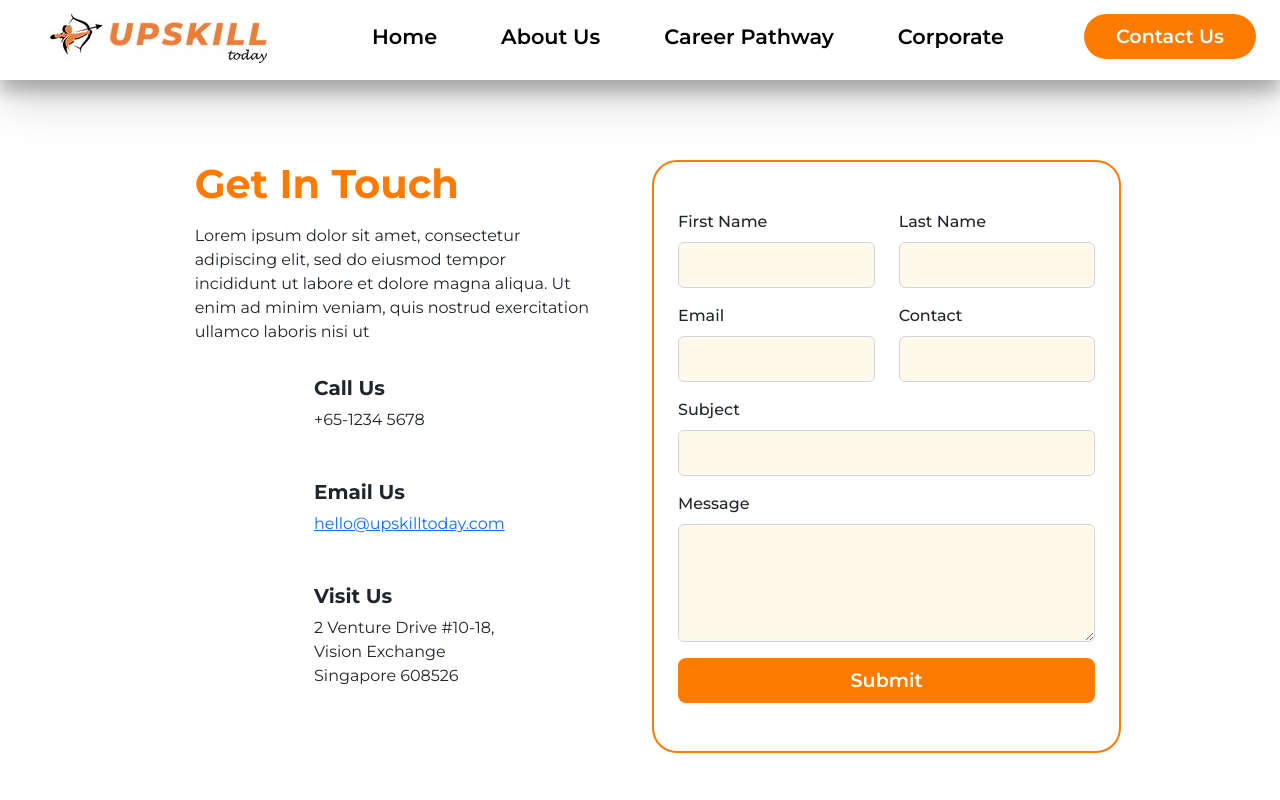
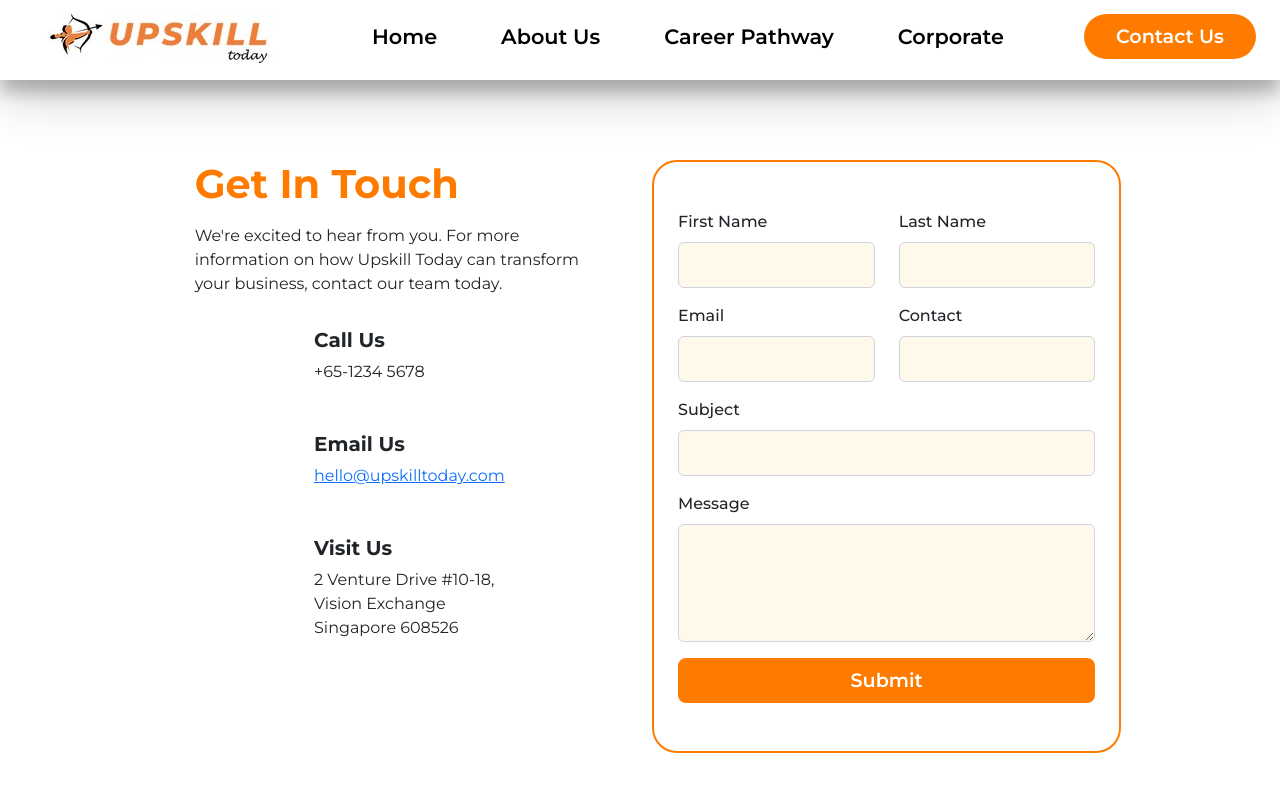
Before and after one commit to Chiang-Yong/Upskill-Today-1, a React (Create React App) app: page /Contact in a window 1280 px wide. Shown: the top 800 px of the page. Built offline with nearby package versions, Linux system fonts and the light colour scheme; some icons are missing.

Commit message:
update placeholder text

```diff
--- a/src/pages/About/AboutUs.js
+++ b/src/pages/About/AboutUs.js
@@ -13,8 +13,8 @@ const AboutUs = () => {
             About Upskill Today
           </h1>
           <h4>
-            Lorem ipsum dolor sit amet, consectetur adipiscing elit amet nulla
-            nulla pellentesque tincidunt augue .
+            An innovative and a highly curated hire, upskill & deploy program
+
           </h4>
         </Col>
         <Col md={7}>
--- a/src/pages/CareerPathway/RegisterYourInterest.js
+++ b/src/pages/CareerPathway/RegisterYourInterest.js
@@ -108,15 +108,15 @@ const RegisterYourInterest = () => {
 
   const handleSubmit = (event) => {
     const form = event.currentTarget;
-    console.log("Form Check: " +form.checkValidity());
+    console.log("Form Check: " + form.checkValidity());
 
     if (form.checkValidity() === false) {
-      console.log("Inside if condition - Form Check: " +form.checkValidity());
+      console.log("Inside if condition - Form Check: " + form.checkValidity());
       event.preventDefault();
       event.stopPropagation();
       event.nativeEvent.stopImmediatePropagation();
     }
-    else{
+    else {
       setSubmitResult(true);
       console.log(process.env.REACT_APP_API_URL);
       setValidated(true);
@@ -154,9 +154,9 @@ const RegisterYourInterest = () => {
             Register Your Interest Here
           </h1>
           <p className="text-center pb-4" style={RYIstyle.text}>
-            Lorem ipsum dolor sit amet, consectetur adipiscing elit, sed do
-            eiusmod tempor incididunt ut labore et dolore magna aliqua. Ut enim
-            ad minim veniam, quis nostrud exercitation ullamco laboris nisi ut
+            Please fill your contact details below. <br></br>
+            Currently, we are hiring in the Philippines and Singapore. <br></br>
+            We will archive candidates from other countries for future hiring
           </p>
           {!submitResult ? (
             <div className="career-form">
@@ -313,7 +313,7 @@ const RegisterYourInterest = () => {
                     <div className="error">
                       Error: {status.info.msg}
 
-                      <div style={{marginTop:'5px'}}>
+                      <div style={{ marginTop: '5px' }}>
                         <Button onClick={submitInfo}>
                           Back to Registration
                         </Button>
--- a/src/pages/Contact/GetInTouch.js
+++ b/src/pages/Contact/GetInTouch.js
@@ -91,9 +91,9 @@ const GetInTouch = () => {
             Get In Touch
           </h1>
           <p className="mb-3">
-            Lorem ipsum dolor sit amet, consectetur adipiscing elit, sed do
-            eiusmod tempor incididunt ut labore et dolore magna aliqua. Ut enim
-            ad minim veniam, quis nostrud exercitation ullamco laboris nisi ut
+            We're excited to hear from you.
+            For more information on how Upskill Today can transform your business, contact our team today.
+
           </p>
           <ContactCards />
         </Col>
@@ -230,7 +230,7 @@ const GetInTouch = () => {
                     <div className="error">
                       Error: {status.info.msg}
 
-                      <div style={{marginTop:'5px'}}>
+                      <div style={{ marginTop: '5px' }}>
                         <Button onClick={submitInfo}>
                           Back to Registration
                         </Button>
--- a/src/pages/Corporate/CollaborateWithUsForm.js
+++ b/src/pages/Corporate/CollaborateWithUsForm.js
@@ -92,9 +92,9 @@ const CollaborateWithUsForm = () => {
             Collaborate With Us
           </h1>
           <p className="text-center pb-4">
-            Lorem ipsum dolor sit amet, consectetur adipiscing elit, sed do
-            eiusmod tempor incididunt ut labore et dolore magna aliqua. Ut enim
-            ad minim veniam, quis nostrud exercitation ullamco laboris nisi ut
+            Upskill Today gives you an edge by finding great talent that's job-ready from day one.
+            We're here to support your digital transformation journey.  <br></br>Contact us today.
+
           </p>
           {!submitResult ? (
             <div className="corpform">
--- a/src/pages/Home/HomeDescription.js
+++ b/src/pages/Home/HomeDescription.js
@@ -15,13 +15,8 @@ const HomeDescription = () => {
           </Col>
           <Col md={5} className="px-5 py-3">
             <p className="lh-sm">
-              Lorem ipsum dolor sit amet, consectetur adipiscing elit, sed do
-              eiusmod tempor incididunt ut labore et dolore magna aliqua. Ut
-              enim ad minim veniam, quis nostrud exercitation ullamco laboris
-              nisi ut aliquip ex ea commodo consequat. Duis aute irure dolor in
-              reprehenderit in voluptate velit esse cillum dolore eu fugiat
-              nulla pariatur. Excepteur sint occaecat cupidatat non proident,
-              sunt in culpa qui officia deserunt mollit anim id est laborum.
+              We equip you with the skill sets for your first milestone in the evolving tech industry. Upskill Today's unique approach involves placing you in paying jobs while providing you with specific project training, personalised coaching, and mentoring.
+
             </p>
             {/* <Link className="text-decoration-none text-white" to="/About">
               <Button size="lg" className=" mt-3 home-button">
```
Also changed, not shown: 1 other file (tests, documents, lock files or other folders). Lines whose indentation alone changed are shown as unchanged.
